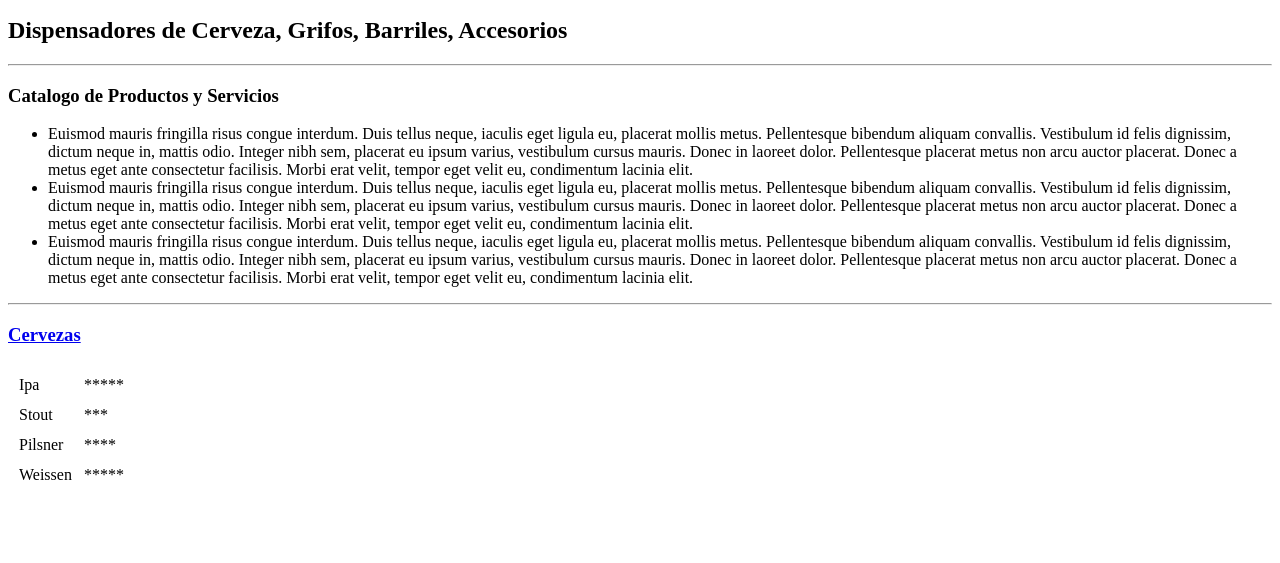
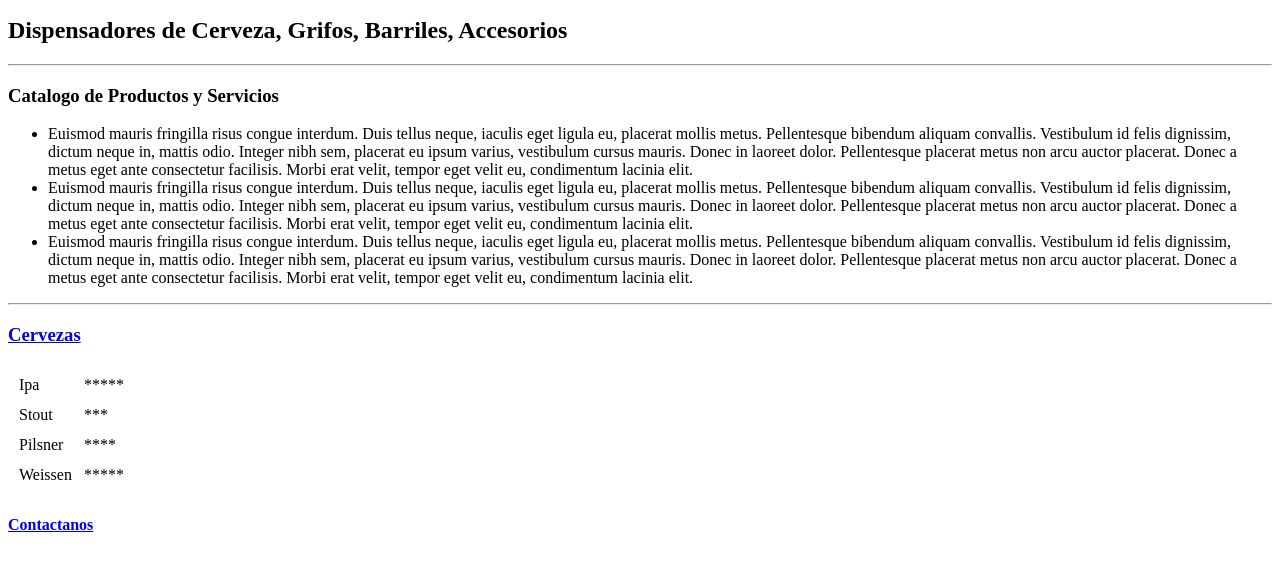
Before and after one commit to omarellano/cv, a plain HTML site: page index.html in a window 1280 px wide. Shown: the part 237-800 px from the top of the page. Drawn offline with Linux system fonts and the light colour scheme.

Commit message:
Update index.html

```diff
--- a/index.html
+++ b/index.html
@@ -62,5 +62,7 @@
         </tr>
 
     </table>
+
+    <h4> <a href="contacto.html"> Contactanos </a></h4>
 </body>
 </html>
```
